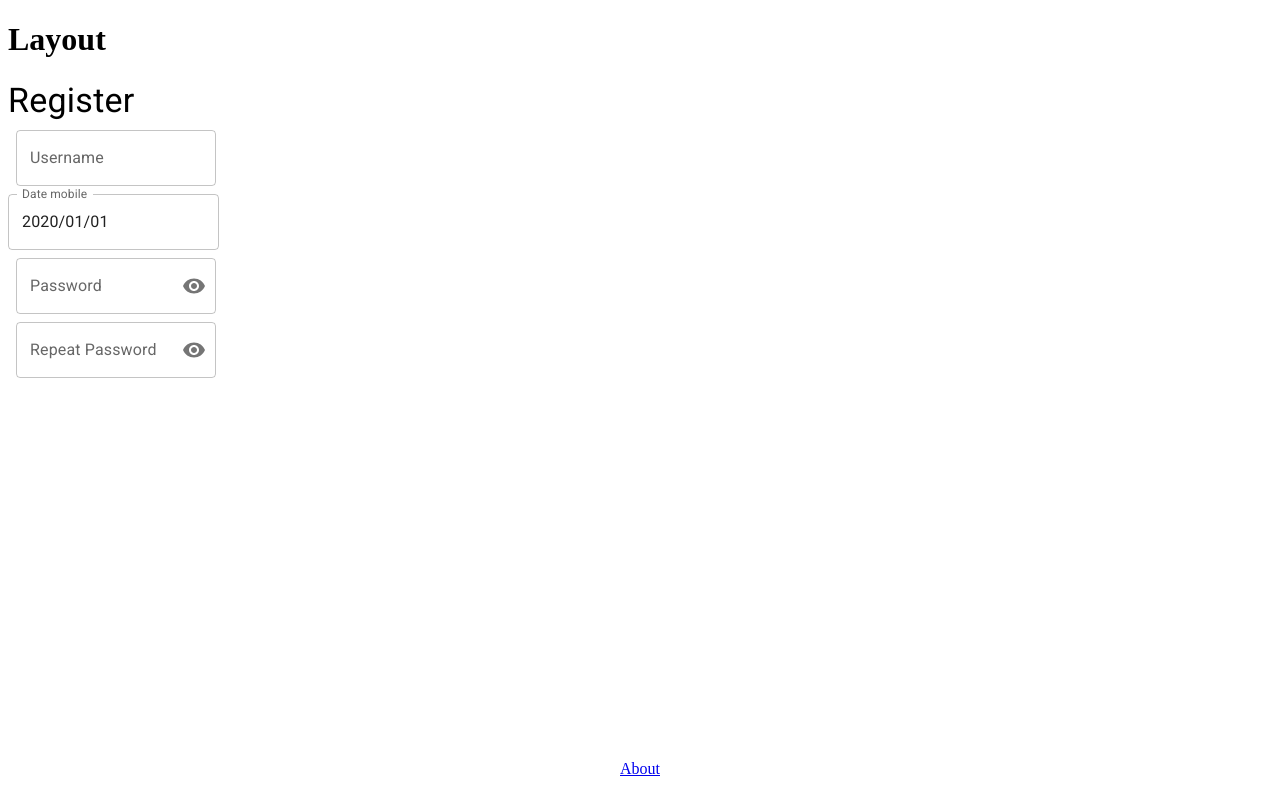
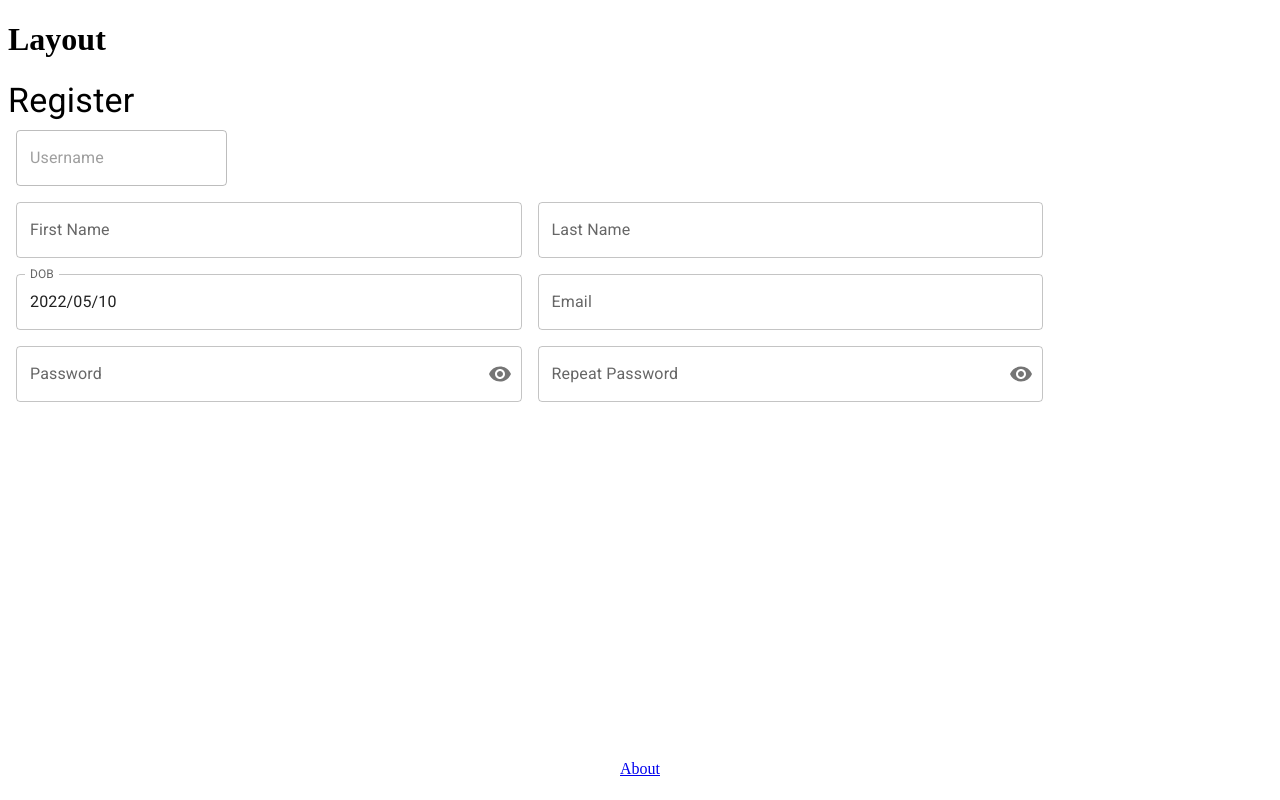
Before and after one commit to rodages/Project4-CompanyPlanner-client, a React (Create React App) app: page / in a window 1280 px wide. Built offline with nearby package versions, Linux system fonts and the light colour scheme.

Commit message:
finishing register

```diff
--- a/src/components/navigation/Register.js
+++ b/src/components/navigation/Register.js
@@ -9,15 +9,21 @@ import IconButton from '@mui/material/IconButton';
 import InputAdornment from '@mui/material/InputAdornment';
 import Visibility from '@mui/icons-material/Visibility';
 import VisibilityOff from '@mui/icons-material/VisibilityOff';
+import Input from '@mui/material/Input';
+import FormHelperText from '@mui/material/FormHelperText';
 import { LocalizationProvider } from '@mui/x-date-pickers/LocalizationProvider';
 import { AdapterDateFns } from '@mui/x-date-pickers/AdapterDateFns';
 import { MobileDatePicker } from '@mui/x-date-pickers/MobileDatePicker';
+import { DatePicker } from '@mui/x-date-pickers';
 
 
 export default function InputAdornments() {
   const [values, setValues] = React.useState({
     username: '',
-    DOB: '2020-01-01',
+    first_name:'',
+    last_name:'',
+    email:'',
+    DOB: new Date,
     password: '',
     password_repeat: '',
     showPassword:false,
@@ -25,10 +31,27 @@ export default function InputAdornments() {
   });
 
   const handleChange = (prop) => (event) => {
-    setValues({ ...values, [prop]: event.target.value });
+    let username
+    if(prop=="first_name"){
+        username=`${event.target.value.toLowerCase()}.${values.last_name.toLocaleLowerCase()}`
+    }else if(prop=="last_name"){
+        username=`${values.first_name.toLowerCase()}.${event.target.value.toLowerCase()}`
+    }else{
+        username=`${values.first_name.toLowerCase()}.${values.last_name.toLocaleLowerCase()}`
+    }
+    // const year = values.DOB.getFullYear()
+    // const month = values.DOB.getMonth()
+    // const day = values.DOB.getday()
+    // console.log(`${year}-${month}-${day}` )
+    // const year = values.DOB.getFullYear()
+    // const month = values.DOB.getMonth()
+    // const day = values.DOB.getDay()
+    // console.log(year,month,day)
+    setValues({ ...values, [prop]: event.target.value, username:username },);
+    setValues({ ...values, [prop]: event.target.value, username:username },);
     console.log(values)
   };
-  const handleDateCHange = (newValue) =>{
+  const handleDateChange = (newValue) =>{
     console.log(newValue)
       setValues({...values, DOB:newValue})
       console.log(values)
@@ -55,8 +78,8 @@ const handleClickShowRepeatPassword = () => {
     <Box sx={{ display: 'flex', flexWrap: 'wrap' }}>
       <div>
         <Typography variant="h4">Register</Typography>
-        <FormControl sx={{ m: 1 , width: '25ch', display:'block'}}>
-          <InputLabel htmlFor="usernamet">Username</InputLabel>
+        <FormControl sx={{ m: 1,display:'block'}} disabled>
+          <InputLabel htmlFor="username">Username</InputLabel>
           <OutlinedInput
             id="username"
             value={values.username}
@@ -65,17 +88,53 @@ const handleClickShowRepeatPassword = () => {
           />
         </FormControl>
 
-        <LocalizationProvider dateAdapter={AdapterDateFns} dateFormats='keyboardDate'>
-            <MobileDatePicker
-            label="Date mobile"
+        <FormControl sx={{ m: 1 , minWidth: '25ch',width:'40%'}}>
+          <InputLabel htmlFor="first_name">First Name</InputLabel>
+          <OutlinedInput
+            id="first_name"
+            value={values.first_name}
+            onChange={handleChange('first_name')}
+            label="First Name"
+          />
+        </FormControl>
+
+        <FormControl sx={{ m: 1 , minWidth: '25ch',width:'40%'}}>
+          <InputLabel htmlFor="last_name">Last Name</InputLabel>
+          <OutlinedInput
+            id="last_name"
+            value={values.last_name}
+            onChange={handleChange('last_name')}
+            label="Last Name"
+          />
+        </FormControl>
+
+        <FormControl sx={{ m: 1 , minWidth: '25ch',width:'40%'}}>
+            <LocalizationProvider dateAdapter={AdapterDateFns} >
+                <DatePicker
+                mask="____/__/__"
+                openTo="year"
+                views={['year', 'month', 'day']}
+                // mask="yyyy/MM/dd"
+                label="DOB"
                 inputFormat="yyyy/MM/dd"
                 value={values.DOB}
-            onChange={handleDateCHange}
+                onChange={handleDateChange}
                 renderInput={(params) => <TextField {...params} />}
                 />
             </LocalizationProvider>
+        </FormControl>
 
-        <FormControl sx={{ m: 1, width: '25ch', display:'block' }} variant="outlined">
+        <FormControl sx={{ m: 1 , minWidth: '25ch',width:'40%'}}>
+          <InputLabel htmlFor="email">Email</InputLabel>
+          <OutlinedInput
+            id="email"
+            value={values.email}
+            onChange={handleChange('email')}
+            label="email"
+          />
+        </FormControl>
+
+        <FormControl sx={{ m: 1, minWidth: '25ch',width:'40%'}} variant="outlined">
           <InputLabel htmlFor="password">Password</InputLabel>
           <OutlinedInput
             id="password"
@@ -98,7 +157,7 @@ const handleClickShowRepeatPassword = () => {
           />
         </FormControl>
 
-        <FormControl sx={{ m: 1, width: '25ch' , display:'block'}} variant="outlined">
+        <FormControl sx={{ m: 1, minWidth: '25ch',width:'40%'}} variant="outlined">
           <InputLabel htmlFor="password">Repeat Password</InputLabel>
           <OutlinedInput
             id="repeat_password"
```
Also changed, not shown: 1 other file (tests, documents, lock files or other folders). Lines whose indentation alone changed are shown as unchanged.
